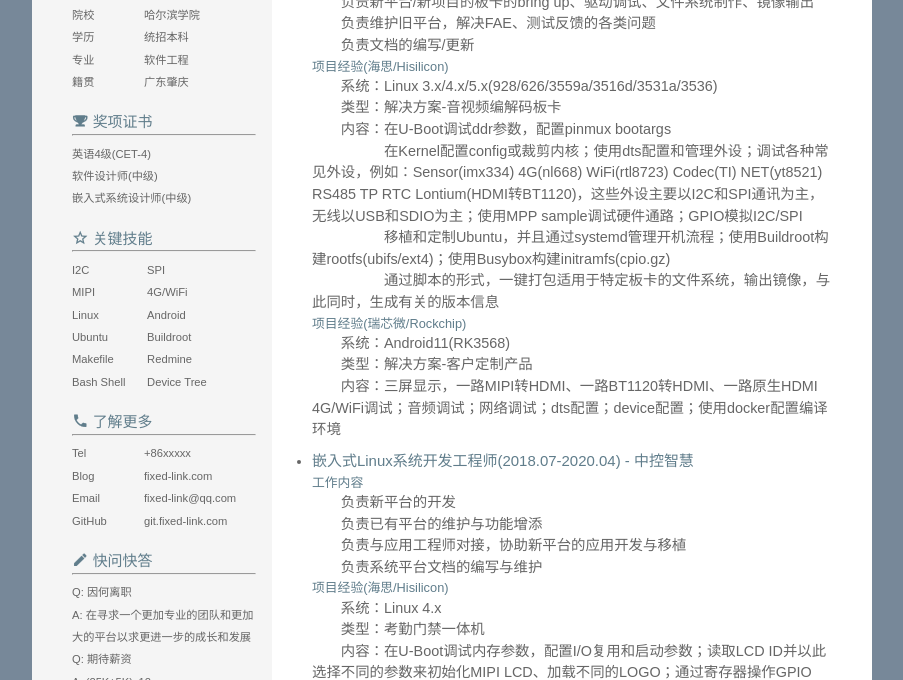
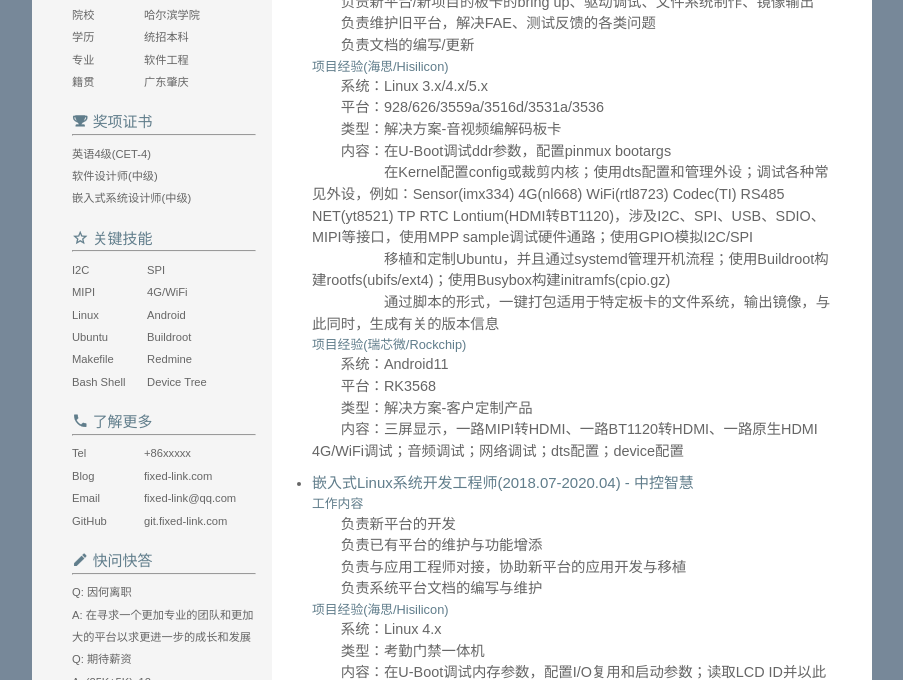
Before and after one commit to Chowe911/cv, a plain HTML site: page index.html in a window 1280 px wide. Shown: the part 120-800 px from the top of the page, without its empty margins (188-1091 px from the left). Drawn offline with Linux system fonts and the light colour scheme.

Commit message:
update cv

```diff
--- a/index.html
+++ b/index.html
@@ -223,20 +223,22 @@
                         <p>负责维护旧平台，解决FAE、测试反馈的各类问题</p>
                         <p>负责文档的编写/更新</p>
                         <h4>项目经验(海思/Hisilicon)</h4>
-                        <p>系统：Linux 3.x/4.x/5.x(928/626/3559a/3516d/3531a/3536)</p>
+                        <p>系统：Linux 3.x/4.x/5.x</p>
+                        <p>平台：928/626/3559a/3516d/3531a/3536</p>
                         <p>类型：解决方案-音视频编解码板卡</p>
                         <p>内容：在U-Boot调试ddr参数，配置pinmux bootargs</p>
-                        <p>&emsp;&emsp;&emsp;在Kernel配置config或裁剪内核；使用dts配置和管理外设；调试各种常见外设，例如：Sensor(imx334) 4G(nl668) WiFi(rtl8723) Codec(TI) NET(yt8521) RS485 TP RTC Lontium(HDMI转BT1120)，这些外设主要以I2C和SPI通讯为主，无线以USB和SDIO为主；使用MPP sample调试硬件通路；GPIO模拟I2C/SPI
+                        <p>&emsp;&emsp;&emsp;在Kernel配置config或裁剪内核；使用dts配置和管理外设；调试各种常见外设，例如：Sensor(imx334) 4G(nl668) WiFi(rtl8723) Codec(TI) RS485 NET(yt8521) TP RTC Lontium(HDMI转BT1120)，涉及I2C、SPI、USB、SDIO、MIPI等接口，使用MPP sample调试硬件通路；使用GPIO模拟I2C/SPI
                         </p>
                         <p>&emsp;&emsp;&emsp;移植和定制Ubuntu，并且通过systemd管理开机流程；使用Buildroot构建rootfs(ubifs/ext4)；使用Busybox构建initramfs(cpio.gz)
                         </p>
                         <p>&emsp;&emsp;&emsp;通过脚本的形式，一键打包适用于特定板卡的文件系统，输出镜像，与此同时，生成有关的版本信息
                         </p>
                         <h4>项目经验(瑞芯微/Rockchip)</h4>
-                        <p>系统：Android11(RK3568)</p>
+                        <p>系统：Android11</p>
+                        <p>平台：RK3568</p>
                         <p>类型：解决方案-客户定制产品</p>
                         <p>内容：三屏显示，一路MIPI转HDMI、一路BT1120转HDMI、一路原生HDMI<br>
-                           4G/WiFi调试；音频调试；网络调试；dts配置；device配置；使用docker配置编译环境
+                           4G/WiFi调试；音频调试；网络调试；dts配置；device配置
                         </p>
                     </li>
                     <li>
```
